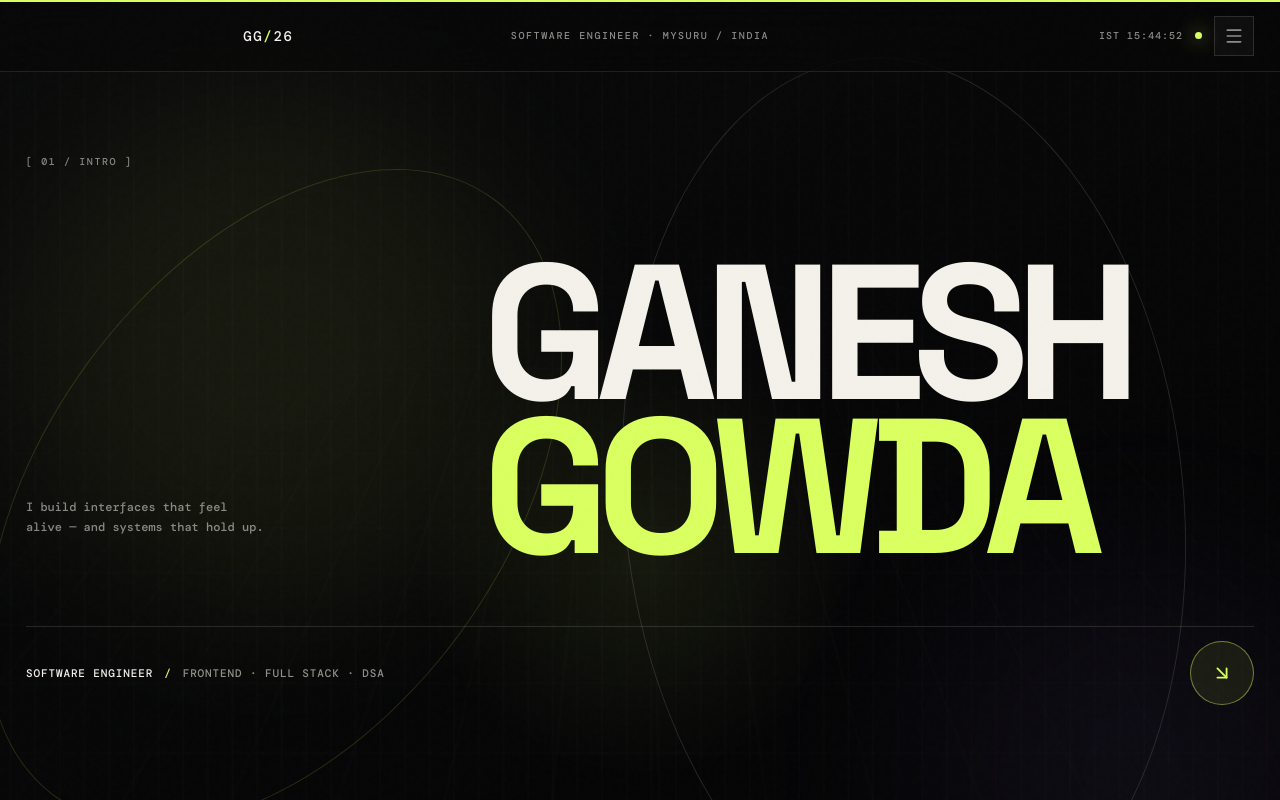
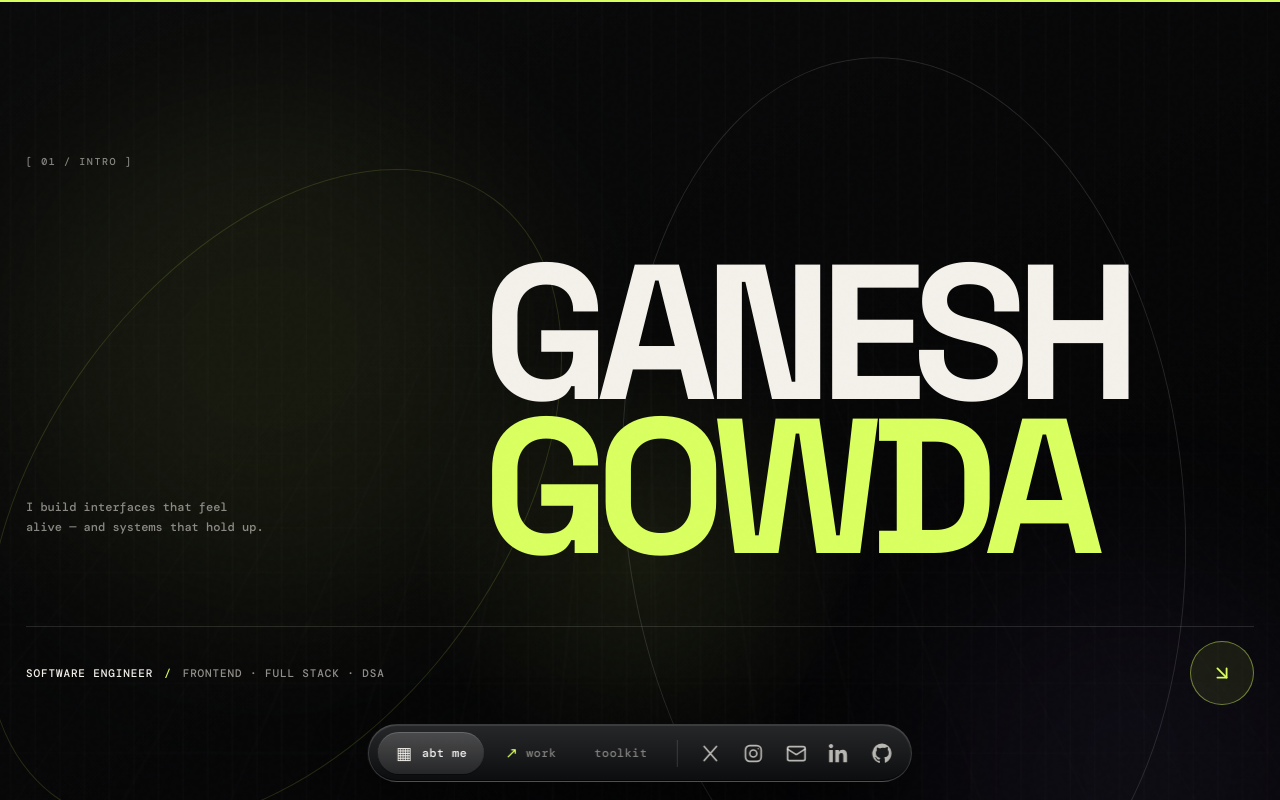
Before and after one commit to ganesh-gowda/portfolio-v2, a React (Vite) app: page / in a window 1280 px wide. Shown: the top 800 px of the page. Built offline with nearby package versions, Linux system fonts and the light colour scheme.

Commit message:
Add persistent bottom navigation dock

```diff
--- a/src/App.tsx
+++ b/src/App.tsx
@@ -1,13 +1,58 @@
 import { useEffect, useState } from 'react';
-import { motion, useReducedMotion, useScroll, useTransform } from 'framer-motion';
-import { ArrowDownRight, ArrowUpRight, ExternalLink, Github, Linkedin, Mail, Menu, X } from 'lucide-react';
+import {
+  ArrowDownRight,
+  ArrowUpRight,
+  ExternalLink,
+  Mail,
+  Menu,
+  X,
+} from 'lucide-react';
+import {
+  motion,
+  useReducedMotion,
+  useScroll,
+  useTransform,
+} from 'framer-motion';
 import { projects, skills } from './data';
 
+function GitHubIcon({ size = 20 }: { size?: number }) {
+  return (
+    <svg width={size} height={size} viewBox="0 0 24 24" fill="currentColor" aria-hidden="true">
+      <path d="M12 .5a11.5 11.5 0 0 0-3.64 22.41c.58.1.79-.25.79-.56v-2.17c-3.22.7-3.9-1.37-3.9-1.37-.53-1.34-1.29-1.7-1.29-1.7-1.05-.72.08-.71.08-.71 1.16.08 1.77 1.19 1.77 1.19 1.03 1.77 2.7 1.26 3.36.96.1-.75.4-1.26.73-1.55-2.57-.29-5.27-1.29-5.27-5.72 0-1.26.45-2.29 1.19-3.1-.12-.29-.52-1.47.11-3.06 0 0 .97-.31 3.17 1.18A10.9 10.9 0 0 1 12 5.4c.98 0 1.96.13 2.88.39 2.2-1.49 3.17-1.18 3.17-1.18.63 1.59.23 2.77.11 3.06.74.81 1.19 1.84 1.19 3.1 0 4.44-2.7 5.42-5.28 5.71.41.36.78 1.08.78 2.18v3.23c0 .31.21.67.8.56A11.5 11.5 0 0 0 12 .5Z" />
+    </svg>
+  );
+}
+
+function LinkedInIcon({ size = 20 }: { size?: number }) {
+  return (
+    <svg width={size} height={size} viewBox="0 0 24 24" fill="currentColor" aria-hidden="true">
+      <path d="M4.98 3.5C4.98 4.88 3.86 6 2.5 6S0 4.88 0 3.5 1.12 1 2.5 1s2.48 1.12 2.48 2.5ZM.35 8h4.3v14H.35V8Zm7.04 0h4.12v1.91h.06c.57-1.08 1.98-2.22 4.08-2.22 4.36 0 5.17 2.87 5.17 6.6V22h-4.29v-6.83c0-1.63-.03-3.72-2.27-3.72-2.27 0-2.62 1.77-2.62 3.6V22H7.39V8Z" />
+    </svg>
+  );
+}
+
+function InstagramIcon({ size = 20 }: { size?: number }) {
+  return (
+    <svg width={size} height={size} viewBox="0 0 24 24" fill="none" stroke="currentColor" strokeWidth="1.9" strokeLinecap="round" strokeLinejoin="round" aria-hidden="true">
+      <rect x="3" y="3" width="18" height="18" rx="5" />
+      <circle cx="12" cy="12" r="4" />
+      <circle cx="17.5" cy="6.5" r=".8" fill="currentColor" stroke="none" />
+    </svg>
+  );
+}
+
+function XIcon({ size = 20 }: { size?: number }) {
+  return (
+    <svg width={size} height={size} viewBox="0 0 24 24" fill="none" stroke="currentColor" strokeWidth="2" strokeLinecap="round" aria-hidden="true">
+      <path d="M5 4l14 16M19 4L5 20" />
+    </svg>
+  );
+}
+
 const navItems = [
-  { id: 'work', label: 'Work' },
-  { id: 'about', label: 'About' },
-  { id: 'stack', label: 'Stack' },
-  { id: 'contact', label: 'Contact' },
+  { id: 'about', label: 'abt me' },
+  { id: 'work', label: 'work' },
+  { id: 'stack', label: 'toolkit' },
 ];
 
 function scrollToSection(id: string) {
@@ -20,59 +65,49 @@ export default function App() {
   const heroScale = useTransform(scrollYProgress, [0, 0.28], [1, 1.12]);
   const heroY = useTransform(scrollYProgress, [0, 0.35], [0, 100]);
   const heroOpacity = useTransform(scrollYProgress, [0, 0.2], [1, 0.25]);
-  const [menuOpen, setMenuOpen] = useState(false);
   const [activeProject, setActiveProject] = useState(0);
-  const [clock, setClock] = useState('00:00:00');
+  const [activeSection, setActiveSection] = useState('about');
+  const [clock, setClock] = useState('');
 
   useEffect(() => {
     const tick = () => {
-      const now = new Date();
       setClock(new Intl.DateTimeFormat('en-IN', {
         hour: '2-digit',
         minute: '2-digit',
         second: '2-digit',
         hour12: false,
         timeZone: 'Asia/Kolkata',
-      }).format(now));
+      }).format(new Date()));
     };
     tick();
     const timer = window.setInterval(tick, 1000);
     return () => window.clearInterval(timer);
   }, []);
 
-  const jump = (id: string) => {
-    setMenuOpen(false);
-    scrollToSection(id);
-  };
+  useEffect(() => {
+    const sections = ['about', 'work', 'stack', 'contact']
+      .map((id) => document.getElementById(id))
+      .filter(Boolean) as HTMLElement[];
+
+    const observer = new IntersectionObserver(
+      (entries) => {
+        const visible = entries
+          .filter((entry) => entry.isIntersecting)
+          .sort((a, b) => b.intersectionRatio - a.intersectionRatio)[0];
+        if (visible?.target.id) setActiveSection(visible.target.id);
+      },
+      { rootMargin: '-35% 0px -55% 0px', threshold: [0.1, 0.35, 0.6] },
+    );
+
+    sections.forEach((section) => observer.observe(section));
+    return () => observer.disconnect();
+  }, []);
+
+  const jump = (id: string) => scrollToSection(id);
 
   return (
     <div className="site-shell">
       <motion.div className="progress-bar" style={{ scaleX: scrollYProgress }} aria-hidden="true" />
-
-      <header className="topbar">
-        <button className="wordmark" onClick={() => jump('hero')} aria-label="Back to top">
-          GG<span>/</span>26
-        </button>
-        <div className="topbar-center">SOFTWARE ENGINEER · MYSURU / INDIA</div>
-        <div className="topbar-meta">
-          <span>IST {clock}</span>
-          <span className="live-dot" aria-label="Currently available" />
-          <button className="menu-trigger" onClick={() => setMenuOpen((value) => !value)} aria-expanded={menuOpen} aria-label="Toggle navigation">
-            {menuOpen ? <X size={20} /> : <Menu size={20} />}
-          </button>
-        </div>
-      </header>
-
-      {menuOpen && (
-        <div className="menu-panel">
-          {navItems.map((item) => (
-            <button key={item.id} onClick={() => jump(item.id)}>
-              <span>{item.label}</span>
-              <ArrowUpRight size={18} />
-            </button>
-          ))}
-        </div>
-      )}
 
       <main>
         <section id="hero" className="hero section-frame">
@@ -100,7 +135,7 @@ export default function App() {
           </motion.div>
 
           <div className="hero-inner">
-            <p className="eyebrow reveal">[ 01 / INTRO ]</p>
+            <p className="eyebrow">[ 01 / INTRO ]</p>
             <div className="hero-title-wrap">
               <motion.p
                 className="hero-side-note"
@@ -118,18 +153,13 @@ export default function App() {
                 GANESH<br /><span>GOWDA</span>
               </motion.h1>
             </div>
-            <motion.div
-              className="hero-bottom"
-              initial={{ opacity: 0, y: 24 }}
-              animate={{ opacity: 1, y: 0 }}
-              transition={{ delay: 0.45, duration: 0.8 }}
-            >
+            <motion.div className="hero-bottom" initial={{ opacity: 0, y: 24 }} animate={{ opacity: 1, y: 0 }} transition={{ delay: 0.45, duration: 0.8 }}>
               <div className="hero-role">
                 <span>Software Engineer</span>
                 <span className="slash">/</span>
                 <span>Frontend · Full Stack · DSA</span>
               </div>
-              <button className="circle-action" onClick={() => jump('work')} aria-label="Scroll to work">
+              <button className="circle-action" onClick={() => jump('about')} aria-label="Scroll to about">
                 <ArrowDownRight size={22} />
               </button>
             </motion.div>
@@ -144,10 +174,31 @@ export default function App() {
           </div>
         </section>
 
+        <section id="about" className="section-frame about-section">
+          <div className="about-art" aria-hidden="true">
+            <div className="scan-ring ring-one" />
+            <div className="scan-ring ring-two" />
+            <div className="scan-center">GG</div>
+            <span className="orbit-note note-one">JAVA · DSA · 550+</span>
+            <span className="orbit-note note-two">REACT · NODE · SQL</span>
+          </div>
+          <div className="about-copy">
+            <p className="eyebrow">[ 02 / ABOUT ME ]</p>
+            <h2>Engineer first.<br /><em>Curious always.</em></h2>
+            <p>I’m Ganesh, a computer science engineer who enjoys the space between a hard problem and a good interface. I like building products that are expressive on the surface and thoughtfully structured underneath.</p>
+            <p>My work spans frontend development, APIs, databases, machine learning experiments and a lot of algorithmic problem solving. I care about clarity, performance, accessibility and learning the “why” behind the tools I use.</p>
+            <div className="about-stats">
+              <div><strong>550+</strong><span>coding problems</span></div>
+              <div><strong>9.4</strong><span>CGPA</span></div>
+              <div><strong>∞</strong><span>things to learn</span></div>
+            </div>
+          </div>
+        </section>
+
         <section id="work" className="section-frame work-section">
           <div className="section-heading">
             <div>
-              <p className="eyebrow">[ 02 / SELECTED WORK ]</p>
+              <p className="eyebrow">[ 03 / SELECTED WORK ]</p>
               <h2>Things I’ve<br /><em>built.</em></h2>
             </div>
             <p className="section-intro">A handful of projects where engineering, interface design, APIs and machine learning meet.</p>
@@ -156,12 +207,7 @@ export default function App() {
           <div className="project-stage">
             <div className="project-index">
               {projects.map((project, index) => (
-                <button
-                  key={project.title}
-                  className={index === activeProject ? 'project-tab active' : 'project-tab'}
-                  onClick={() => setActiveProject(index)}
-                  aria-pressed={index === activeProject}
-                >
+                <button key={project.title} className={index === activeProject ? 'project-tab active' : 'project-tab'} onClick={() => setActiveProject(index)} aria-pressed={index === activeProject}>
                   <span>{project.number}</span>
                   <strong>{project.title}</strong>
                   <small>{project.category}</small>
@@ -178,75 +224,38 @@ export default function App() {
             >
               <div className="project-visual" aria-hidden="true">
                 <span className="visual-label">LIVE CASE / {projects[activeProject].number}</span>
-                <div className="visual-core">
-                  <span />
-                  <span />
-                  <span />
-                  <span />
-                </div>
+                <div className="visual-core"><span /><span /><span /><span /></div>
                 <div className="visual-data data-a">REACT<br />API<br />DATA</div>
                 <div className="visual-data data-b">BUILD<br />→<br />SHIP</div>
               </div>
               <div className="project-copy">
                 <div className="project-topline">
                   <span>{projects[activeProject].category}</span>
-                  <a href={projects[activeProject].href} target="_blank" rel="noreferrer" aria-label={`Open ${projects[activeProject].title} on GitHub`}>
-                    <Github size={19} />
+                  <a href={projects[activeProject].href} target="_blank" rel="noopener noreferrer" aria-label={`Open ${projects[activeProject].title} on GitHub`}>
+                    <GitHubIcon size={19} />
                     <ExternalLink size={16} />
                   </a>
                 </div>
                 <h3>{projects[activeProject].title}</h3>
                 <p>{projects[activeProject].description}</p>
-                <div className="chip-row">
-                  {projects[activeProject].stack.map((item) => <span key={item}>{item}</span>)}
-                </div>
-                <a className="text-link" href={projects[activeProject].href} target="_blank" rel="noreferrer">
-                  Explore repository <ArrowUpRight size={17} />
-                </a>
+                <div className="chip-row">{projects[activeProject].stack.map((item) => <span key={item}>{item}</span>)}</div>
+                <a className="text-link" href={projects[activeProject].href} target="_blank" rel="noopener noreferrer">Explore repository <ArrowUpRight size={17} /></a>
               </div>
             </motion.article>
-          </div>
-        </section>
-
-        <section id="about" className="section-frame about-section">
-          <div className="about-art" aria-hidden="true">
-            <div className="scan-ring ring-one" />
-            <div className="scan-ring ring-two" />
-            <div className="scan-center">GG</div>
-            <span className="orbit-note note-one">JAVA · DSA · 550+</span>
-            <span className="orbit-note note-two">REACT · NODE · SQL</span>
-          </div>
-          <div className="about-copy">
-            <p className="eyebrow">[ 03 / PROFILE ]</p>
-            <h2>Engineer first.<br /><em>Curious always.</em></h2>
-            <p>I’m Ganesh, a computer science engineer who enjoys the space between a hard problem and a good interface. I like building products that are expressive on the surface and thoughtfully structured underneath.</p>
-            <p>My work spans frontend development, APIs, databases, machine learning experiments and a lot of algorithmic problem solving. I care about clarity, performance, accessibility and learning the “why” behind the tools I use.</p>
-            <div className="about-stats">
-              <div><strong>550+</strong><span>coding problems</span></div>
-              <div><strong>9.4</strong><span>CGPA</span></div>
-              <div><strong>∞</strong><span>things to learn</span></div>
-            </div>
           </div>
         </section>
 
         <section id="stack" className="section-frame stack-section">
           <div className="section-heading">
             <div>
-              <p className="eyebrow">[ 04 / ENGINEERING STACK ]</p>
+              <p className="eyebrow">[ 04 / TOOLKIT ]</p>
               <h2>Tools I<br /><em>trust.</em></h2>
             </div>
             <p className="section-intro">No badge collecting. Just the technologies I use to solve real problems, with room for the next one.</p>
           </div>
           <div className="skill-map">
             {skills.map((skill, index) => (
-              <motion.div
-                key={skill.name}
-                className="skill-card"
-                initial={{ opacity: 0, y: 22 }}
-                whileInView={{ opacity: 1, y: 0 }}
-                viewport={{ once: true, amount: 0.2 }}
-                transition={{ delay: Math.min(index * 0.025, 0.3), duration: 0.45 }}
-              >
+              <motion.div key={skill.name} className="skill-card" initial={{ opacity: 0, y: 22 }} whileInView={{ opacity: 1, y: 0 }} viewport={{ once: true, amount: 0.2 }} transition={{ delay: Math.min(index * 0.025, 0.3), duration: 0.45 }}>
                 <small>{skill.group}</small>
                 <strong>{skill.name}</strong>
                 <span>{String(index + 1).padStart(2, '0')}</span>
@@ -263,24 +272,199 @@ export default function App() {
           </div>
           <div className="contact-side">
             <p>For internships, software engineering roles, interesting side projects or conversations about building on the web.</p>
-            <a className="mail-button" href="mailto:ganeshgowdam@gmail.com">
-              <Mail size={18} />
-              ganeshgowdam@gmail.com
-              <ArrowUpRight size={18} />
-            </a>
+            <a className="mail-button" href="mailto:ganeshgowdam@gmail.com"><Mail size={18} />ganeshgowdam@gmail.com<ArrowUpRight size={18} /></a>
             <div className="social-row">
-              <a href="https://github.com/ganesh-gowda" target="_blank" rel="noreferrer"><Github size={18} /> GitHub</a>
-              <a href="https://www.linkedin.com/in/ganesh-gowda-m/" target="_blank" rel="noreferrer"><Linkedin size={18} /> LinkedIn</a>
+              <a href="https://github.com/ganesh-gowda" target="_blank" rel="noopener noreferrer"><GitHubIcon size={18} /> GitHub</a>
+              <a href="https://www.linkedin.com/in/ganesh-gowda-m/" target="_blank" rel="noopener noreferrer"><LinkedInIcon size={18} /> LinkedIn</a>
             </div>
           </div>
         </section>
       </main>
 
-      <footer className="footer">
-        <span>GG / PORTFOLIO 2026</span>
-        <span>BUILT WITH CURIOSITY · SHIPPED WITH CARE</span>
-        <button onClick={() => jump('hero')}>BACK TO TOP ↑</button>
-      </footer>
+      <nav className="floating-dock" aria-label="Primary navigation">
+        <div className="dock-main-links">
+          <button className={`dock-link dock-active ${activeSection === 'about' ? 'is-current' : ''}`} onClick={() => jump('about')} aria-current={activeSection === 'about' ? 'page' : undefined}>
+            <span className="dock-pixel">▦</span>
+            <span>abt me</span>
+          </button>
+          <button className={`dock-link ${activeSection === 'work' ? 'is-current' : ''}`} onClick={() => jump('work')} aria-current={activeSection === 'work' ? 'page' : undefined}>
+            <span className="dock-arrow">↗</span>
+            <span>work</span>
+          </button>
+          <button className={`dock-link ${activeSection === 'stack' ? 'is-current' : ''}`} onClick={() => jump('stack')} aria-current={activeSection === 'stack' ? 'page' : undefined}>
+            <span>toolkit</span>
+          </button>
+        </div>
+
+        <span className="dock-divider" aria-hidden="true" />
+
+        <div className="dock-socials">
+          <a href="https://x.com/" target="_blank" rel="noopener noreferrer" className="dock-social" aria-label="X">
+            <XIcon size={21} />
+          </a>
+          <a href="https://www.instagram.com/ganeshgowda.__/" target="_blank" rel="noopener noreferrer" className="dock-social" aria-label="Instagram">
+            <InstagramIcon size={21} />
+          </a>
+          <a href="mailto:ganeshgowdam@gmail.com" className="dock-social" aria-label="Email">
+            <Mail size={21} />
+          </a>
+          <a href="https://www.linkedin.com/in/ganesh-gowda-m/" target="_blank" rel="noopener noreferrer" className="dock-social" aria-label="LinkedIn">
+            <LinkedInIcon size={21} />
+          </a>
+          <a href="https://github.com/ganesh-gowda" target="_blank" rel="noopener noreferrer" className="dock-social" aria-label="GitHub">
+            <GitHubIcon size={21} />
+          </a>
+        </div>
+
+        <span className="dock-clock" aria-hidden="true">IST {clock}</span>
+      </nav>
+
+      <style>{`
+        .floating-dock {
+          position: fixed;
+          left: 50%;
+          bottom: max(18px, env(safe-area-inset-bottom));
+          transform: translateX(-50%);
+          z-index: 200;
+          display: flex;
+          align-items: center;
+          gap: 8px;
+          width: max-content;
+          max-width: calc(100vw - 28px);
+          padding: 7px 9px;
+          border: 1px solid rgba(255,255,255,.19);
+          border-radius: 999px;
+          background:
+            linear-gradient(180deg, rgba(42,43,45,.9), rgba(12,13,15,.94)),
+            rgba(12,13,15,.96);
+          box-shadow:
+            0 20px 60px rgba(0,0,0,.48),
+            inset 0 1px 0 rgba(255,255,255,.1),
+            inset 0 -1px 0 rgba(0,0,0,.7);
+          backdrop-filter: blur(22px) saturate(125%);
+          -webkit-backdrop-filter: blur(22px) saturate(125%);
+        }
+
+        .dock-main-links,
+        .dock-socials {
+          display: flex;
+          align-items: center;
+          gap: 4px;
+        }
+
+        .dock-link {
+          display: inline-flex;
+          align-items: center;
+          justify-content: center;
+          gap: 8px;
+          min-height: 42px;
+          padding: 0 17px;
+          border: 0;
+          border-radius: 999px;
+          background: transparent;
+          color: rgba(244,241,235,.48);
+          cursor: pointer;
+          font: 500 12px/1 'DM Mono', monospace;
+          letter-spacing: .03em;
+          transition: color .2s ease, background .2s ease, transform .2s ease;
+        }
+
+        .dock-link:hover,
+        .dock-link.is-current {
+          color: rgba(255,255,255,.94);
+        }
+
+        .dock-link.dock-active.is-current,
+        .dock-link.dock-active {
+          background: linear-gradient(180deg, rgba(122,122,122,.46), rgba(76,76,76,.38));
+          box-shadow: inset 0 1px 0 rgba(255,255,255,.16), 0 1px 0 rgba(0,0,0,.4);
+          color: rgba(255,255,255,.94);
+        }
+
+        .dock-link:active,
+        .dock-social:active { transform: scale(.96); }
+
+        .dock-pixel {
+          display: inline-grid;
+          place-items: center;
+          width: 19px;
+          height: 19px;
+          border-radius: 4px;
+          color: #f4f1eb;
+          font-size: 17px;
+          line-height: 1;
+        }
+
+        .dock-arrow { color: #d9ff60; font-size: 15px; }
+
+        .dock-divider {
+          width: 1px;
+          height: 27px;
+          margin-inline: 5px;
+          background: rgba(255,255,255,.14);
+        }
+
+        .dock-social {
+          display: grid;
+          place-items: center;
+          width: 39px;
+          height: 39px;
+          border-radius: 999px;
+          color: rgba(244,241,235,.73);
+          transition: color .2s ease, background .2s ease, transform .2s ease;
+        }
+
+        .dock-social:hover {
+          color: #fff;
+          background: rgba(255,255,255,.07);
+        }
+
+        .dock-clock {
+          display: none;
+          padding-left: 7px;
+          color: rgba(244,241,235,.32);
+          font: 500 8px 'DM Mono', monospace;
+          letter-spacing: .08em;
+        }
+
+        @media (max-width: 820px) {
+          .floating-dock {
+            bottom: max(12px, env(safe-area-inset-bottom));
+            padding: 6px;
+            gap: 4px;
+          }
+
+          .dock-link {
+            min-height: 40px;
+            padding: 0 12px;
+            font-size: 11px;
+          }
+
+          .dock-social {
+            width: 37px;
+            height: 37px;
+          }
+
+          .dock-divider { height: 24px; margin-inline: 2px; }
+          .dock-socials { gap: 1px; }
+        }
+
+        @media (max-width: 610px) {
+          .dock-link { padding: 0 10px; }
+          .dock-link:not(.dock-active) span:last-child { display: none; }
+          .dock-active { padding-inline: 13px; }
+          .dock-social { width: 34px; height: 34px; }
+          .dock-socials a:nth-child(1) { display: none; }
+          .dock-divider { margin-inline: 0; }
+        }
+
+        @media (max-width: 430px) {
+          .floating-dock { max-width: calc(100vw - 12px); }
+          .dock-link { padding: 0 9px; }
+          .dock-active { padding-inline: 11px; }
+          .dock-social { width: 32px; height: 32px; }
+        }
+      `}</style>
     </div>
   );
 }
```
